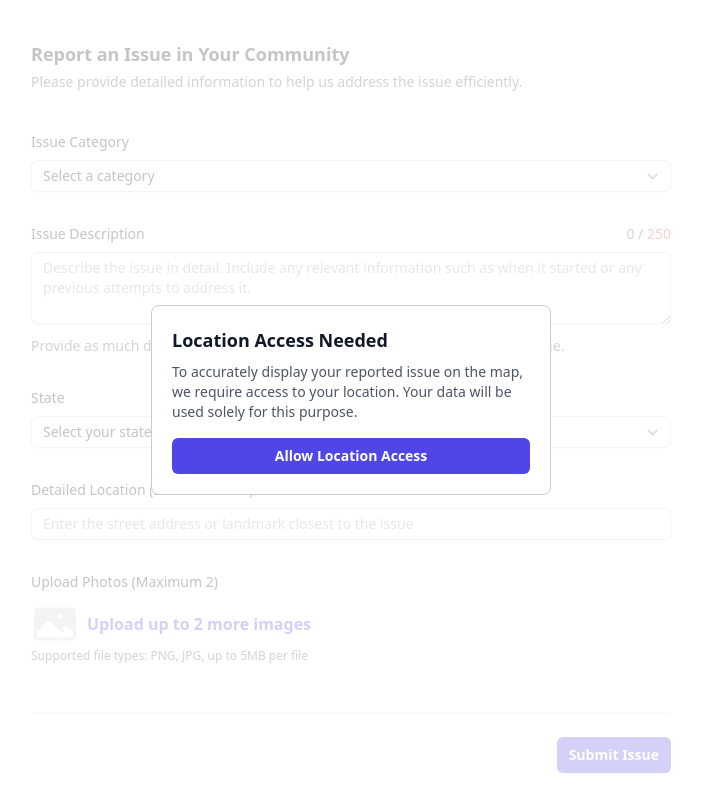
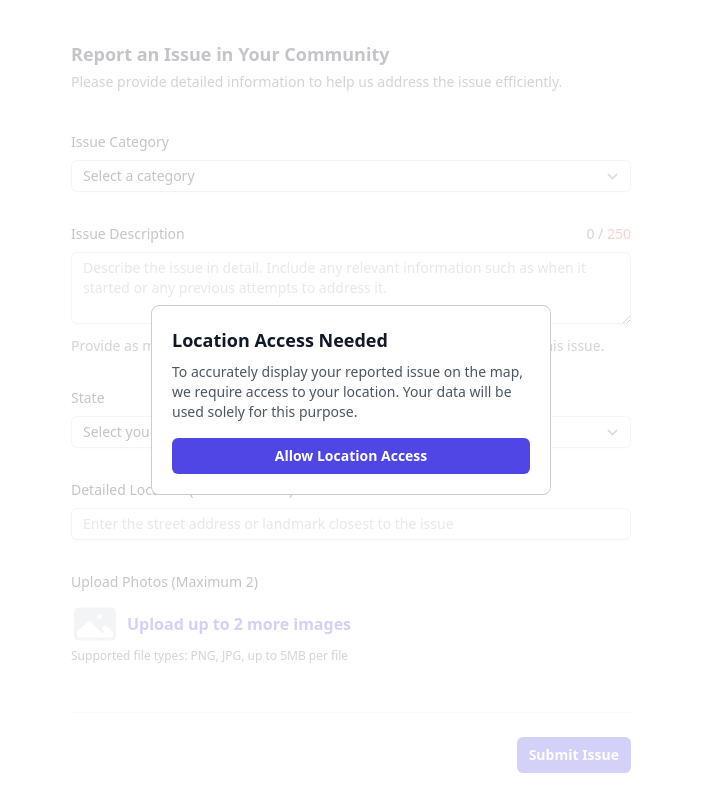
Before and after one commit to rolix202/community_issue_reporting_platform, a React (Vite) app in the folder client/: page /add-issue in a window 1280 px wide. Shown: the whole page, without its empty margins (289-991 px from the left). Built offline with nearby package versions, Linux system fonts and the light colour scheme.

Commit message:
Update AddIssue.jsx
Made changes to the form width

```diff
--- a/client/src/pages/AddIssue.jsx
+++ b/client/src/pages/AddIssue.jsx
@@ -179,7 +179,7 @@ export default function AddIssue() {
   };
 
   return (
-    <div className='w-full md:w-1/2 mx-auto my-10'>
+    <div className='w-full sm:px-10 md:w-1/2 mx-auto my-10'>
       <form method='post' encType='multipart/form-data' onSubmit={handleFormSubmit}>
         {/* Initial Modal to Inform Users Before Requesting Location */}
         <Modal isOpen={showInitialModal} style={modalStyles} ariaHideApp={false}>
```
